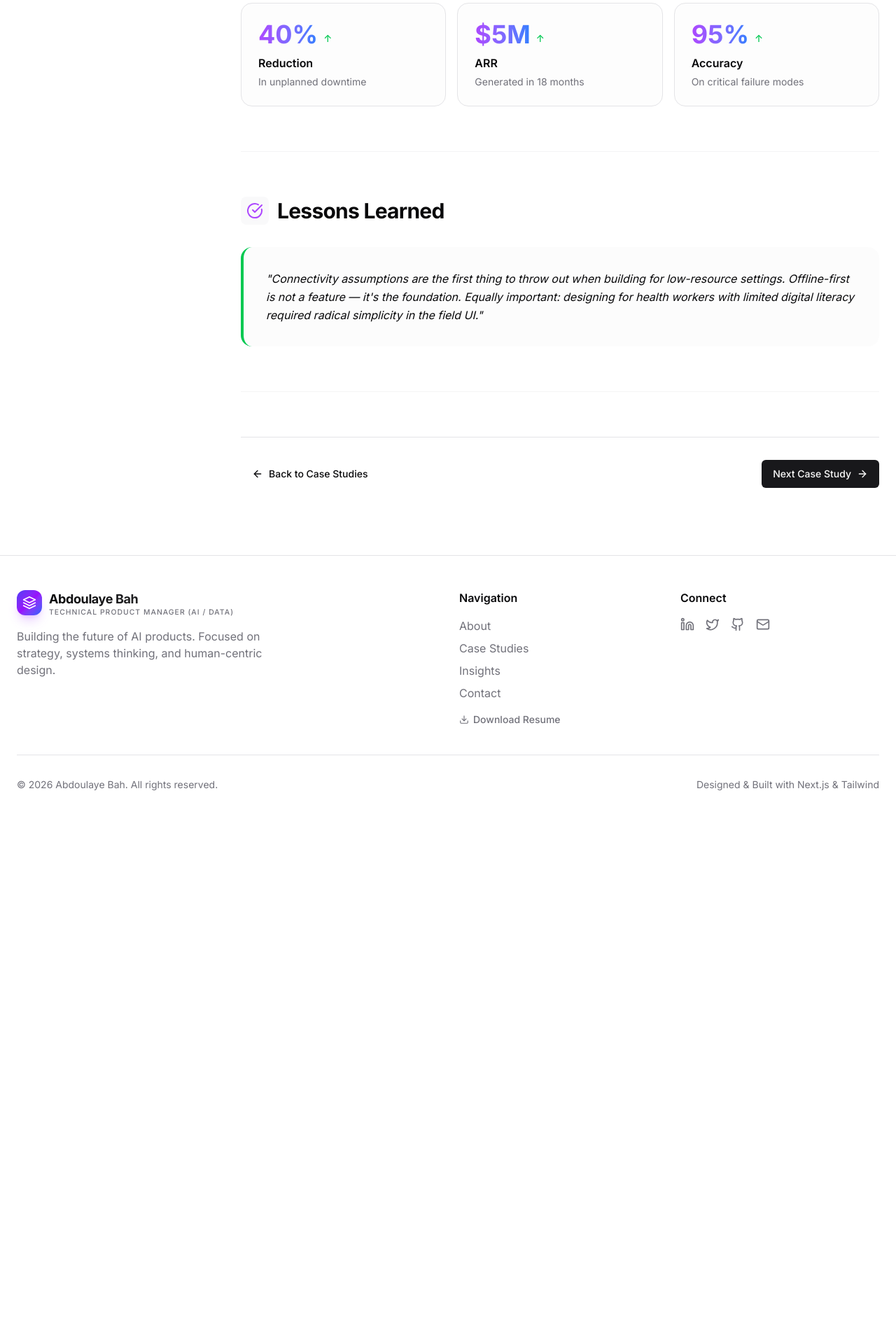
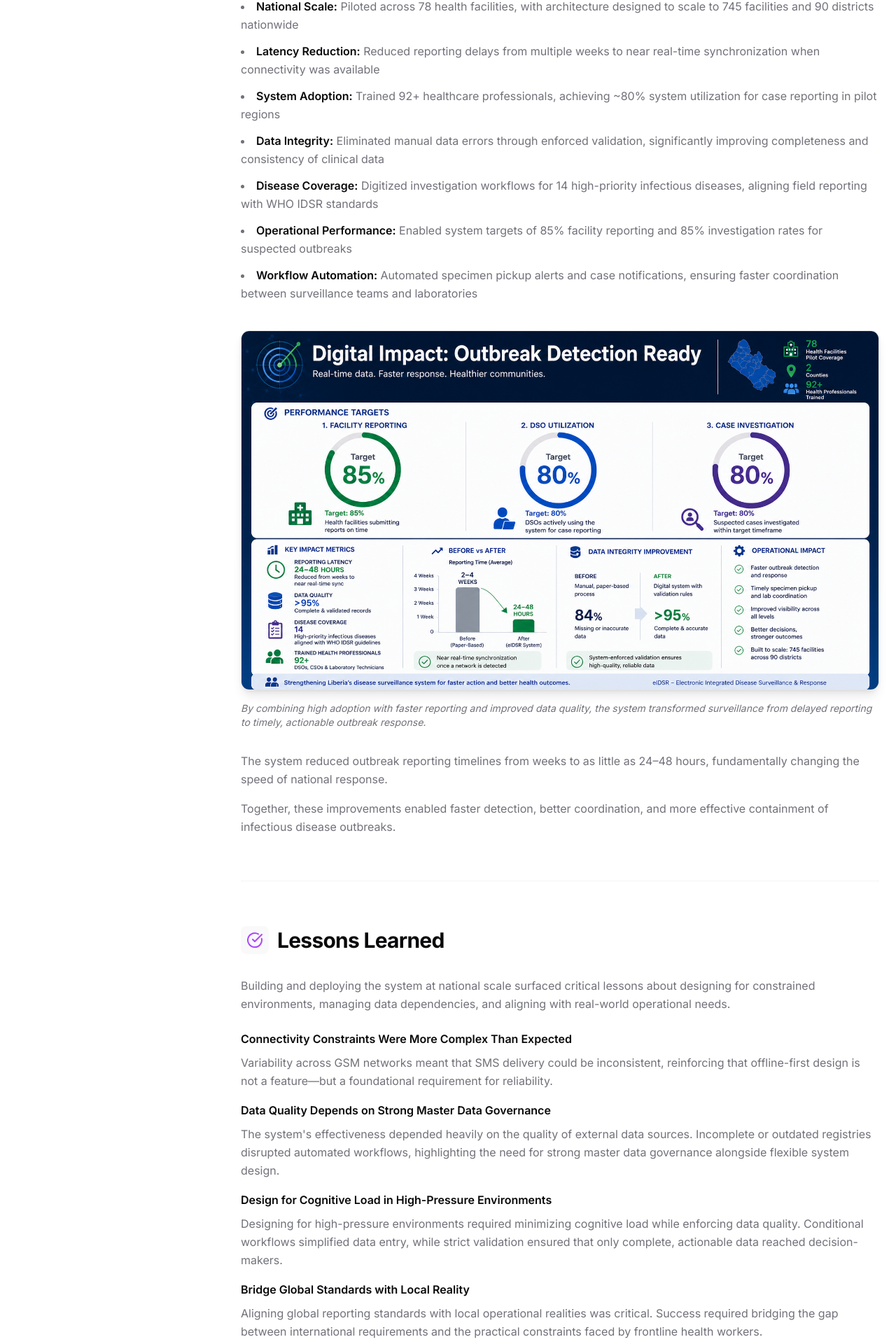
Before and after one commit to abdoulayebinta/my-portfolio, a Next.js app in the folder frontend/: page /case-studies/eidsr-digitizing-outbreak-response-west-africa in a window 1280 px wide. Shown: the part 7554-9474 px from the top of the page at 70% size. Before the commit the page ends 8733 px from the top, so only its background shows below. Built offline with nearby package versions, Linux system fonts and the light colour scheme.

Commit message:
Add in the UNMC Project

```diff
--- a/frontend/app/case-studies/[slug]/page.tsx
+++ b/frontend/app/case-studies/[slug]/page.tsx
@@ -78,7 +78,19 @@ export default function CaseStudyPage() {
           <div className="hidden lg:block lg:col-span-3">
             <div className="sticky top-32 space-y-1 border-l border-border pl-6">
               <p className="font-semibold mb-4 text-xs uppercase tracking-widest text-muted-foreground">Table of Contents</p>
-              {[
+              {(slug === "unmc-digital-health-screening" ? [
+                { id: "executive-summary", label: "1. Executive Summary" },
+                { id: "role", label: "2. My Role & Ownership" },
+                { id: "context", label: "3. Context & Problem" },
+                { id: "insight", label: "4. Key Insight" },
+                { id: "strategy", label: "5. Vision & Strategy" },
+                { id: "user-workflow", label: "6. User & Workflow Analysis" },
+                { id: "system", label: "7. Solution & System Design" },
+                { id: "tradeoffs", label: "8. Product & Technical Tradeoffs" },
+                { id: "execution", label: "9. Execution & Cross-Functional Leadership" },
+                { id: "impact", label: "10. Metrics & Impact" },
+                { id: "lessons", label: "11. Challenges & Lessons Learned" },
+              ] : [
                 { id: "context", label: "Context & Problem" },
                 { id: "insight", label: "Key Insight" },
                 { id: "strategy", label: "Vision & Strategy" },
@@ -87,7 +99,7 @@ export default function CaseStudyPage() {
                 { id: "execution", label: "Execution & Leadership" },
                 { id: "impact", label: "Metrics & Impact" },
                 { id: "lessons", label: "Lessons Learned" },
-              ].map((item) => (
+              ]).map((item) => (
                 <a
                   key={item.id}
                   href={`#${item.id}`}
@@ -266,18 +278,62 @@ export default function CaseStudyPage() {
             </CaseStudySection>
 
             <CaseStudySection id="impact" title="Metrics & Impact" icon={<TrendingUp size={24} />}>
-              <p className="mb-8">{study.content.metrics}</p>
-              <div className="grid grid-cols-1 sm:grid-cols-3 gap-4">
-                {/* Mocking metrics parsing for visual demo */}
-                <MetricCard value="40%" label="Reduction" description="In unplanned downtime" trend="up" />
-                <MetricCard value="$5M" label="ARR" description="Generated in 18 months" trend="up" />
-                <MetricCard value="95%" label="Accuracy" description="On critical failure modes" trend="up" />
+              <div className="space-y-4">
+                <p className="text-base leading-relaxed">The system delivered measurable improvements in speed, data quality, and operational scale—transforming how outbreak surveillance and response were managed across the country.</p>
+
+                <ul className="space-y-3 text-base leading-relaxed list-disc list-inside pt-2">
+                  <li><span className="font-semibold text-foreground">National Scale:</span> Piloted across 78 health facilities, with architecture designed to scale to 745 facilities and 90 districts nationwide</li>
+                  <li><span className="font-semibold text-foreground">Latency Reduction:</span> Reduced reporting delays from multiple weeks to near real-time synchronization when connectivity was available</li>
+                  <li><span className="font-semibold text-foreground">System Adoption:</span> Trained 92+ healthcare professionals, achieving ~80% system utilization for case reporting in pilot regions</li>
+                  <li><span className="font-semibold text-foreground">Data Integrity:</span> Eliminated manual data errors through enforced validation, significantly improving completeness and consistency of clinical data</li>
+                  <li><span className="font-semibold text-foreground">Disease Coverage:</span> Digitized investigation workflows for 14 high-priority infectious diseases, aligning field reporting with WHO IDSR standards</li>
+                  <li><span className="font-semibold text-foreground">Operational Performance:</span> Enabled system targets of 85% facility reporting and 85% investigation rates for suspected outbreaks</li>
+                  <li><span className="font-semibold text-foreground">Workflow Automation:</span> Automated specimen pickup alerts and case notifications, ensuring faster coordination between surveillance teams and laboratories</li>
+                </ul>
+
+                <div className="space-y-4 pt-6">
+                  <img
+                    src="/case-studies/eidsr-metrics-impacts.png"
+                    alt="Digital Impact: Outbreak Detection Ready - eIDSR Metrics and Impacts"
+                    className="w-full h-auto rounded-xl border border-border shadow-lg cursor-pointer hover:shadow-xl hover:border-purple-500/50 transition-all"
+                    onClick={() => setSelectedImage("/case-studies/eidsr-metrics-impacts.png")}
+                  />
+                  <p className="text-sm text-muted-foreground italic">By combining high adoption with faster reporting and improved data quality, the system transformed surveillance from delayed reporting to timely, actionable outbreak response.</p>
+
+                  <p className="text-base leading-relaxed pt-4">The system reduced outbreak reporting timelines from weeks to as little as 24–48 hours, fundamentally changing the speed of national response.</p>
+
+                  <p className="text-base leading-relaxed">Together, these improvements enabled faster detection, better coordination, and more effective containment of infectious disease outbreaks.</p>
+                </div>
               </div>
             </CaseStudySection>
 
             <CaseStudySection id="lessons" title="Lessons Learned" icon={<CheckCircle size={24} />}>
-              <div className="bg-secondary/30 p-8 rounded-2xl border-l-4 border-green-500">
-                <p className="italic text-foreground">&quot;{study.content.lessons}&quot;</p>
+              <div className="space-y-4">
+                <p className="text-base leading-relaxed">Building and deploying the system at national scale surfaced critical lessons about designing for constrained environments, managing data dependencies, and aligning with real-world operational needs.</p>
+
+                <div className="space-y-4 pt-2">
+                  <div>
+                    <h4 className="font-semibold text-foreground mb-2">Connectivity Constraints Were More Complex Than Expected</h4>
+                    <p className="text-base leading-relaxed">Variability across GSM networks meant that SMS delivery could be inconsistent, reinforcing that offline-first design is not a feature—but a foundational requirement for reliability.</p>
+                  </div>
+
+                  <div>
+                    <h4 className="font-semibold text-foreground mb-2">Data Quality Depends on Strong Master Data Governance</h4>
+                    <p className="text-base leading-relaxed">The system's effectiveness depended heavily on the quality of external data sources. Incomplete or outdated registries disrupted automated workflows, highlighting the need for strong master data governance alongside flexible system design.</p>
+                  </div>
+
+                  <div>
+                    <h4 className="font-semibold text-foreground mb-2">Design for Cognitive Load in High-Pressure Environments</h4>
+                    <p className="text-base leading-relaxed">Designing for high-pressure environments required minimizing cognitive load while enforcing data quality. Conditional workflows simplified data entry, while strict validation ensured that only complete, actionable data reached decision-makers.</p>
+                  </div>
+
+                  <div>
+                    <h4 className="font-semibold text-foreground mb-2">Bridge Global Standards with Local Reality</h4>
+                    <p className="text-base leading-relaxed">Aligning global reporting standards with local operational realities was critical. Success required bridging the gap between international requirements and the practical constraints faced by frontline health workers.</p>
+                  </div>
+                </div>
+
+                <p className="text-base leading-relaxed pt-4 border-t border-border/50 mt-4">These lessons continue to shape how I approach building resilient, user-centered systems in complex and resource-constrained environments.</p>
               </div>
             </CaseStudySection>
 
--- a/frontend/lib/data.ts
+++ b/frontend/lib/data.ts
@@ -79,6 +79,30 @@ export const caseStudies = [
       execution: "Led end-to-end product definition: user research with Franco-Ontarian teachers, PRD authoring, RAG architecture decisions, and coordination with engineering and curriculum experts. Defined the v1 scope to focus on Learning Journey generation before expanding to real-time classroom features.",
       metrics: "PRD complete and development underway. Target: reduce lesson planning time from ~2 hours to under 2 minutes. Designed for 145K+ monthly active users on the Idéllo platform.",
       lessons: "The biggest insight was that teachers didn't just want AI to suggest content — they wanted to stay in control. Building edit/override flows into the UX from day one was critical to adoption strategy."
+    }
+  },
+  {
+    slug: "unmc-digital-health-screening",
+    title: "UNMC Project — Digital Health Platform for Sickle Cell & Malaria Screening",
+    description: "Led business analysis and product coordination for the SMART initiative with the University of Nebraska Medical Center, delivering a digital health platform for sickle cell and malaria screening in low-resource settings. Translated complex clinical workflows into scalable Android/Web applications integrated with portable diagnostic hardware, helping achieve 97.2% diagnostic accuracy and accelerating early intervention for at-risk children.",
+    tags: ["HealthTech", "Mobile Health", "Diagnostics", "Low-Resource Settings"],
+    image: "https://images.unsplash.com/photo-1576091160550-2173dba999ef?q=80&w=2070&auto=format&fit=crop",
+    metadata: {
+      role: "Product Manager & Business Analyst",
+      timeline: "In Development",
+      team: "University of Nebraska Medical Center (UNMC)",
+      stack: ["Android", "Web", "Portable Diagnostics", "Clinical Workflows"]
+    },
+    content: {
+      context: "To be developed",
+      problem: "To be developed",
+      vision: "To be developed",
+      aiOpportunity: "To be developed",
+      systemDesign: "To be developed",
+      decisions: "To be developed",
+      execution: "To be developed",
+      metrics: "To be developed",
+      lessons: "To be developed"
     }
   },
   {
```
Also changed, not shown: frontend/public/case-studies/eidsr-metrics-impacts.png (added).
